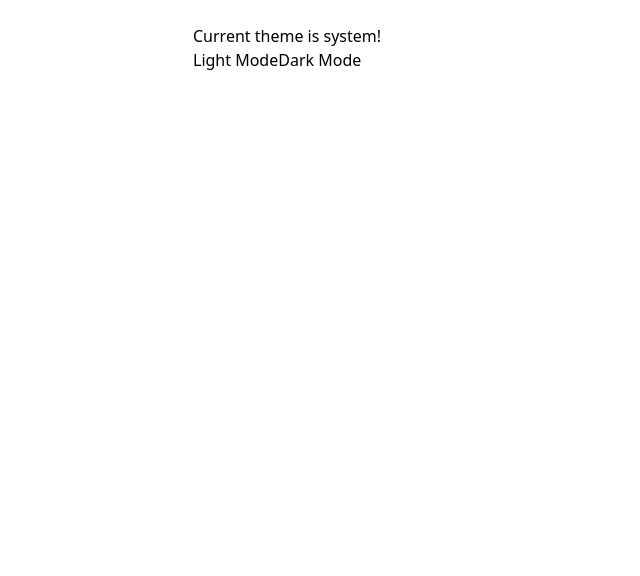
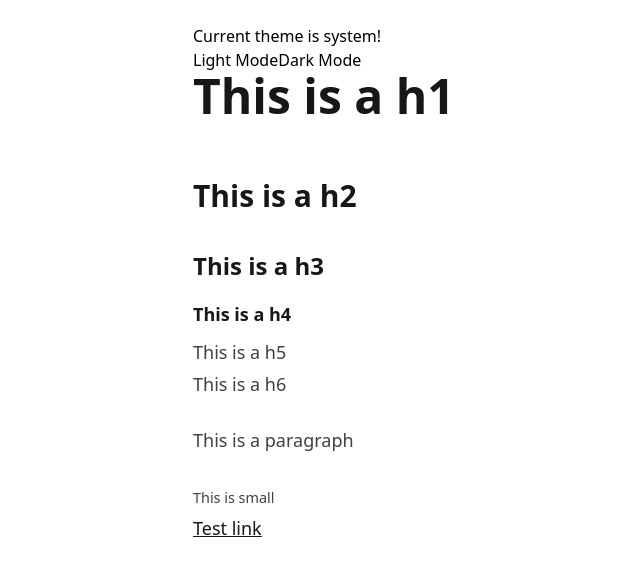
Before and after one commit to mariusflorescu/mariusflorescu.io, a Next.js app: page / in a window 1280 px wide. Shown: the top 576 px of the page, without its empty margins (87-727 px from the left). Built offline with nearby package versions, Linux system fonts and the light colour scheme.

Commit message:
added link component

```diff
--- /dev/null
+++ b/components/Link/index.tsx
@@ -0,0 +1,15 @@
+import React from "react";
+import type { LinkProps } from "next/link";
+import NextLink from "next/link";
+
+const Link = (props: React.PropsWithChildren<LinkProps>) => {
+  const { children, ...rest } = props;
+
+  return (
+    <a className="cursor-pointer underline decoration-yellow-400 dark:decoration-yellow-400">
+      <NextLink {...rest}>{children}</NextLink>
+    </a>
+  );
+};
+
+export default Link;
--- a/pages/index.tsx
+++ b/pages/index.tsx
@@ -1,6 +1,7 @@
 import type { NextPage } from "next";
 import { useTheme } from "next-themes";
 import Layout from "../layout/Main";
+import Link from "../components/Link";
 
 const Home: NextPage = () => {
   const { theme, setTheme } = useTheme();
@@ -10,6 +11,20 @@ const Home: NextPage = () => {
       Current theme is {theme}!<br />
       <button onClick={() => setTheme("light")}>Light Mode</button>
       <button onClick={() => setTheme("dark")}>Dark Mode</button>
+      <div className="prose prose-neutral prose-lg dark:prose-invert">
+        <h1>This is a h1</h1>
+        <h2>This is a h2</h2>
+        <h3>This is a h3</h3>
+        <h4>This is a h4</h4>
+        <h5>This is a h5</h5>
+        <h6>This is a h6</h6>
+        <p>This is a paragraph</p>
+        <small>This is small</small>
+        <br />
+        <Link href="/blog" passHref>
+          Test link
+        </Link>
+      </div>
     </Layout>
   );
 };
```
